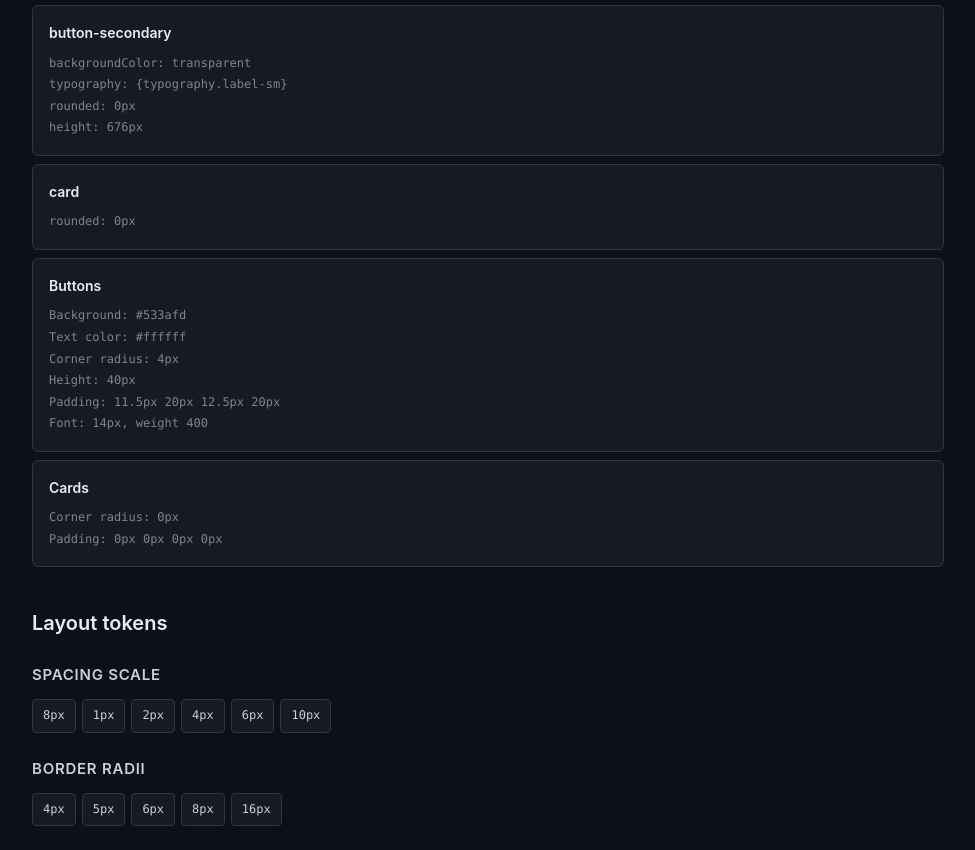
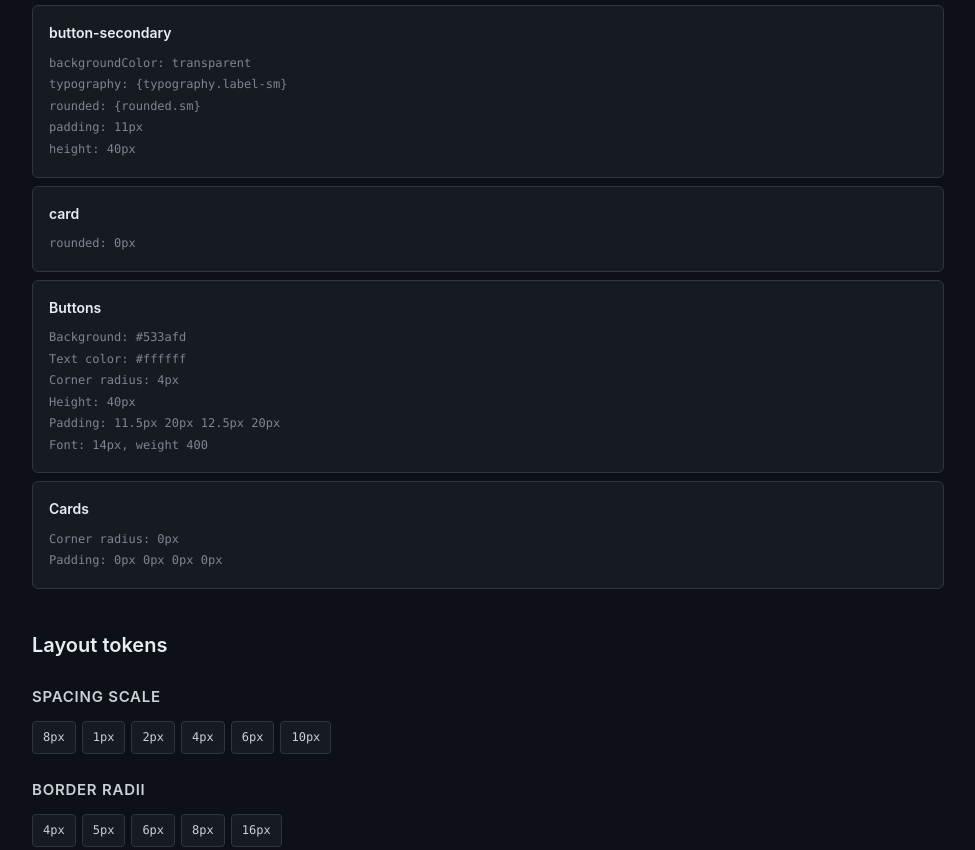
Before and after one commit to yuvrajangadsingh/brandmd, a website: page docs/stripe.html in a window 1280 px wide. Shown: the part 1509-2359 px from the top of the page, without its empty margins (152-1127 px from the left). Drawn offline with Linux system fonts and the light colour scheme.

Commit message:
docs: rebuild the gallery pages from the regenerated examples

```diff
--- a/docs/stripe.html
+++ b/docs/stripe.html
@@ -132,7 +132,7 @@
 
     <div class="component">
       <div class="label">button-secondary</div>
-      <div class="props">backgroundColor: transparent<br>typography: {typography.label-sm}<br>rounded: 0px<br>height: 676px</div>
+      <div class="props">backgroundColor: transparent<br>typography: {typography.label-sm}<br>rounded: {rounded.sm}<br>padding: 11px<br>height: 40px</div>
     </div>
 
     <div class="component">
```
